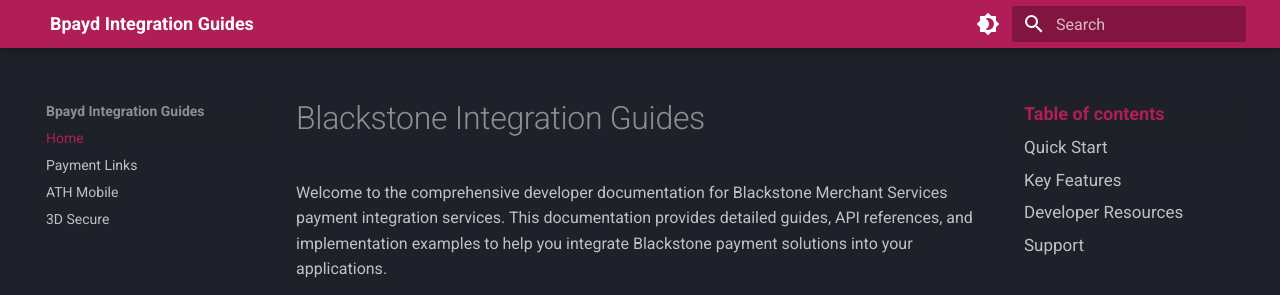
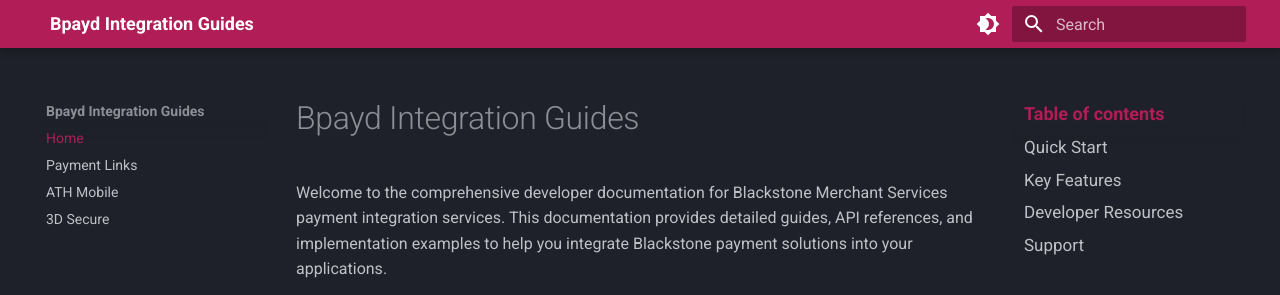
Before and after one commit to blackstonemerchant/integration-guides, an MkDocs documentation site: the page built from docs/index.md, in a window 1280 px wide and 900 px high. Shown: the top 295 px of the window. Built offline with MkDocs 1.6.1 and Material for MkDocs 9.7.7, drawn with Linux system fonts in a browser that asks for light colours.

Commit message:
Update project name and descriptions across mkdocs.yml, pyproject.toml, readme.md, and index.md to reflect rebranding to Bpayd Integration Guides.

```diff
--- a/docs/index.md
+++ b/docs/index.md
@@ -1,4 +1,4 @@
-# Blackstone Integration Guides
+# Bpayd Integration Guides
 
 Welcome to the comprehensive developer documentation for Blackstone Merchant Services payment integration services. This documentation provides detailed guides, API references, and implementation examples to help you integrate Blackstone payment solutions into your applications.
 
--- a/mkdocs.yml
+++ b/mkdocs.yml
@@ -1,5 +1,5 @@
 site_name: Bpayd Integration Guides
-site_description: Developer guides for Blackstone payment integration services
+site_description: Developer guides for Bpayd payment integration services
 site_author: Blackstone Merchant Services, Inc.
 site_url: https://integration-guides.blackstoneonline.com
 
--- a/pyproject.toml
+++ b/pyproject.toml
@@ -1,7 +1,7 @@
 [project]
-name = "blackstone-integration-guides"
+name = "bpayd-integration-guides"
 version = "1.0.0"
-description = "Developer guides for Blackstone payment integration services"
+description = "Developer guides for Bpayd payment integration services"
 readme = "readme.md"
 requires-python = ">=3.12"
 
```
Also changed, not shown: readme.md (+2 -2 lines).
